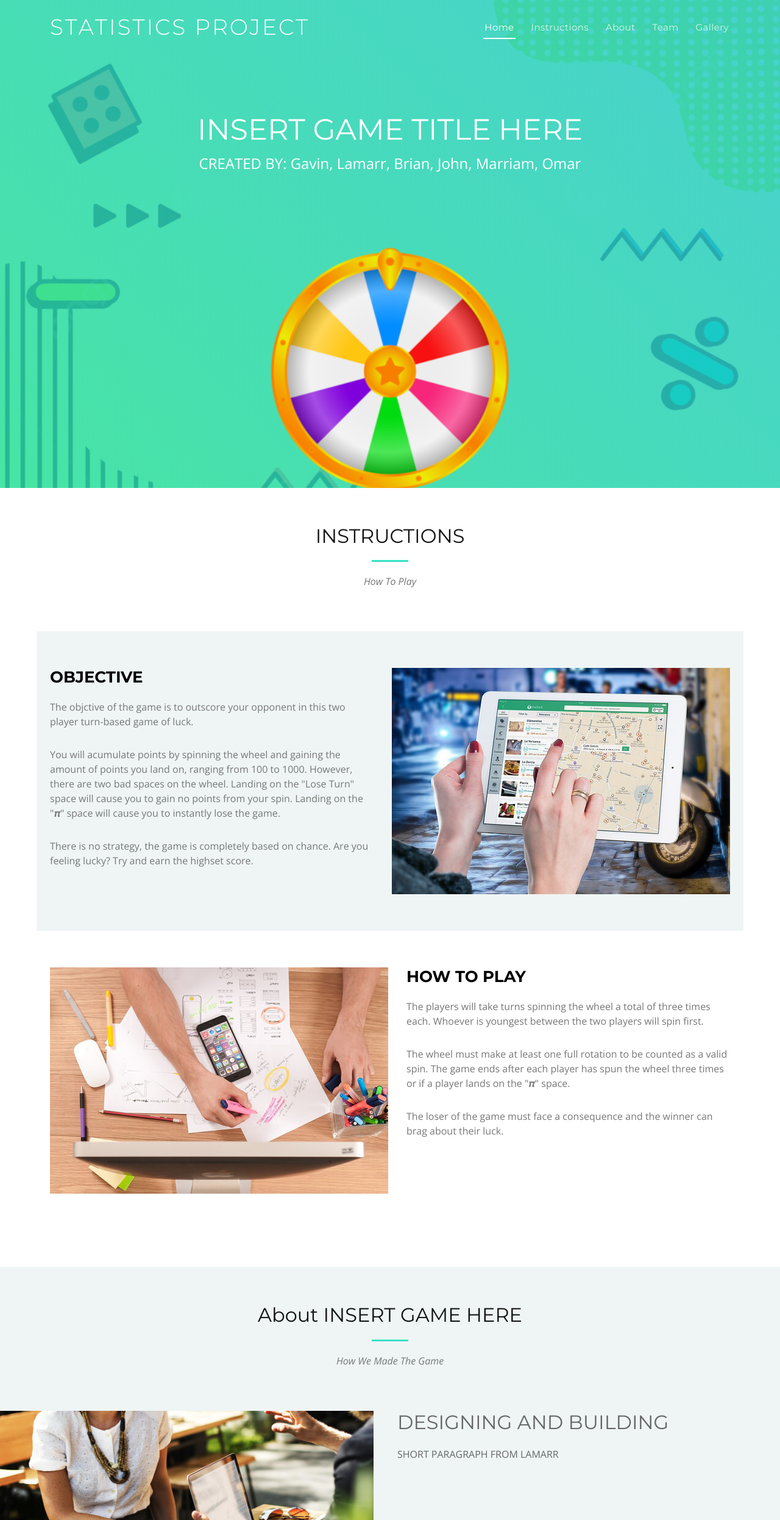
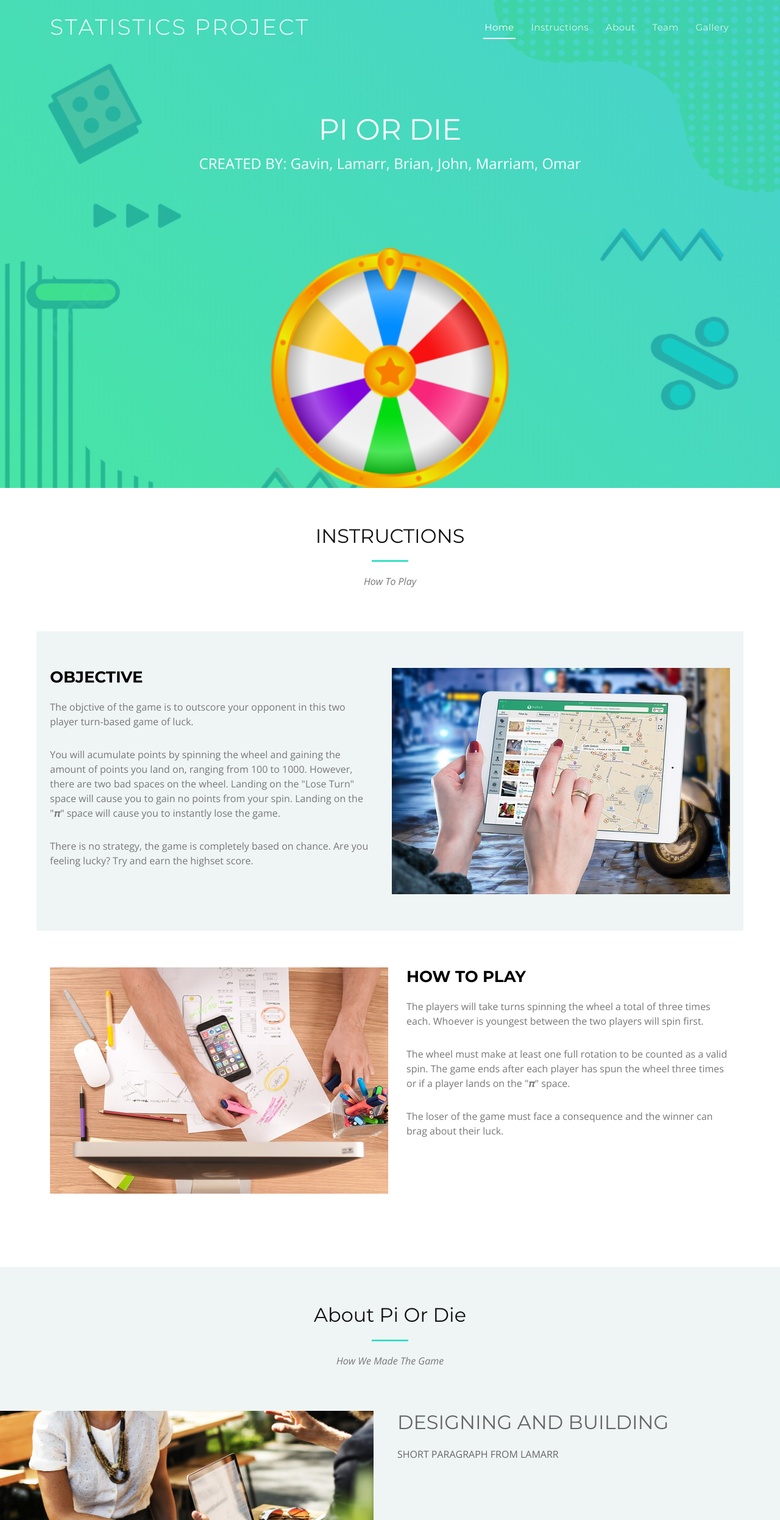
Before and after one commit to Loopsy918/A-Slice-Of-Raspberry-Pi, a plain HTML site: page PI/index.html in a window 1280 px wide. Shown: the top 2492 px of the page at 61% size. Drawn offline with nearby package versions, Linux system fonts and the light colour scheme; files whose address does not match are found by name.

Commit message:
added game title

```diff
--- a/PI/index.html
+++ b/PI/index.html
@@ -72,7 +72,7 @@
   <section id="hero">
 
     <div class="hero-text" data-aos="zoom-out">
-      <h2>INSERT GAME TITLE HERE</h2>
+      <h2>PI OR DIE</h2>
       <p>CREATED BY: Gavin, Lamarr, Brian, John, Marriam, Omar</p>
     </div>
 
@@ -142,7 +142,7 @@
     <section id="about" class="section-bg">
       <div class="container-fluid" data-aos="fade-up">
         <div class="section-header">
-          <h1 class="section-title">About INSERT GAME HERE</h1>
+          <h1 class="section-title">About Pi Or Die</h1>
           <span class="section-divider"></span>
           <p class="section-description">
             How We Made The Game
```
